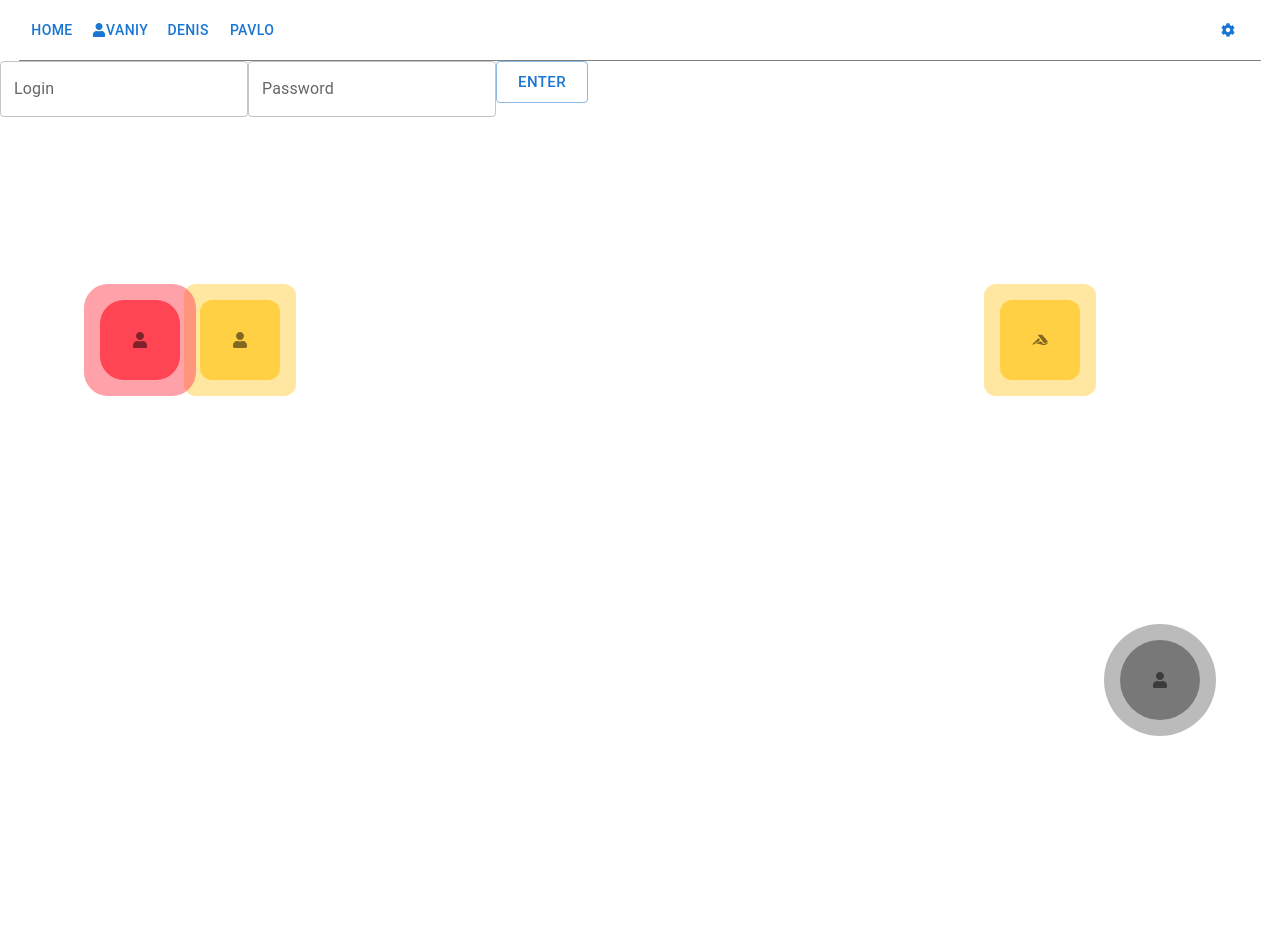
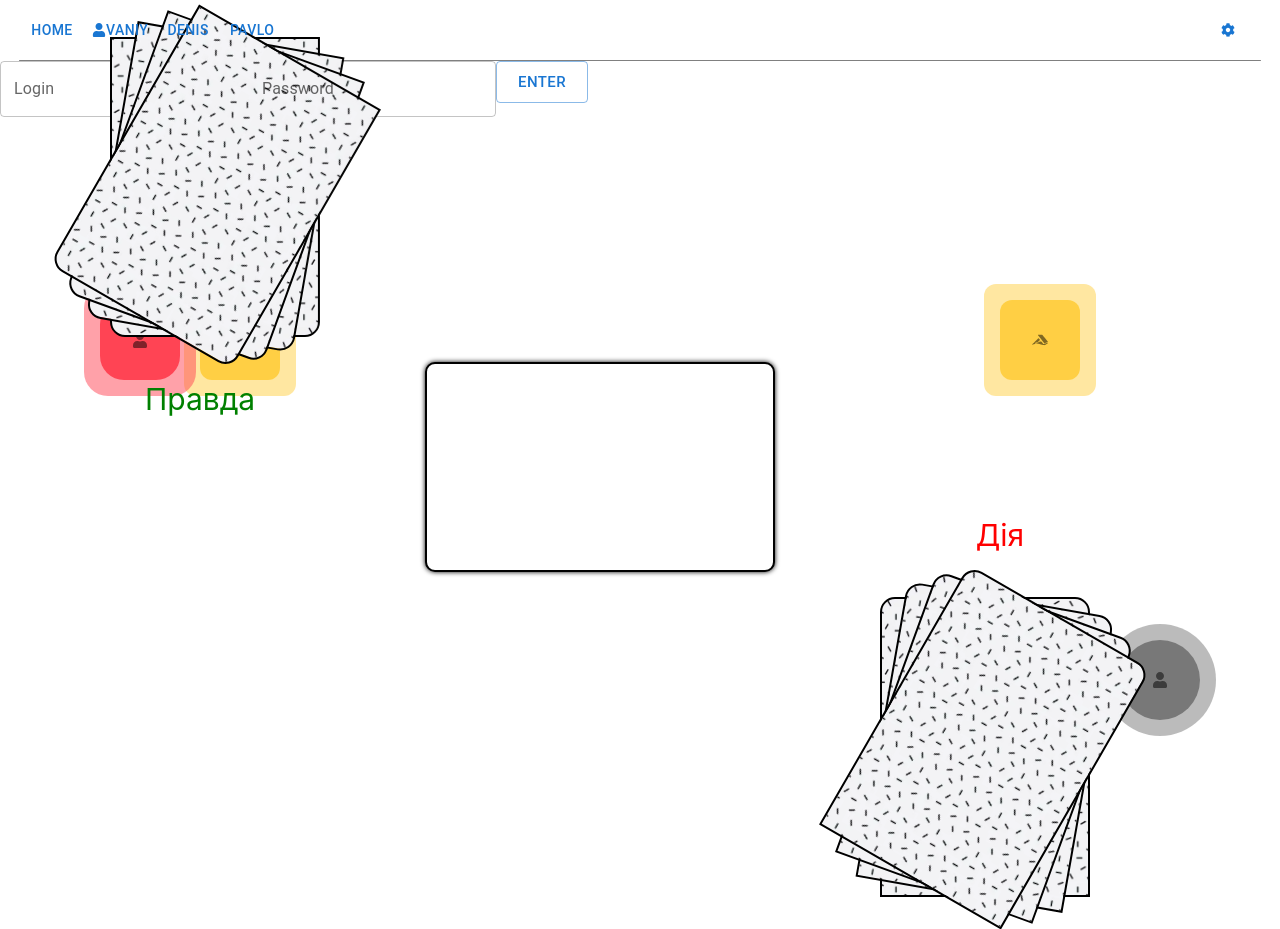
Before and after one commit to teenit/truthORaction, a React (Create React App) app in the folder front/: page /pavlo in a window 1280 px wide. Before the commit the page ends 800 px from the top, so only its background shows below. Built offline with nearby package versions, Linux system fonts and the light colour scheme.

Commit message:
Card game vanya

```diff
--- a/front/src/components/Pavlo/Pavlo.jsx
+++ b/front/src/components/Pavlo/Pavlo.jsx
@@ -3,6 +3,7 @@ import React, { useState } from "react";
 import CallBackButton from "./ActionButtons/CallBackButton";
 import { FaUser } from 'react-icons/fa';
 import { FaAccusoft } from "react-icons/fa";
+import DeckCardMain from "../cards/deckCards/DeckCardMain";
 
 const Pavlo = () => {
     const [state, setState] = useState({
@@ -15,7 +16,7 @@ const Pavlo = () => {
     }
 
     return (
-        <div>
+        <div style={{position:'relative'}}>
             <div className="Pavlo-form">
                 <TextField label="Login" value={state.login} onChange={(e) => {
                     setState({ ...state, login: e.target.value })
@@ -56,6 +57,7 @@ const Pavlo = () => {
 
 
             <CallBackButton  FaUser={FaUser} />
+            <DeckCardMain />
         </div>
     )
 }
--- a/front/src/components/Vanya/Vanya.jsx
+++ b/front/src/components/Vanya/Vanya.jsx
@@ -10,6 +10,7 @@ import Card from "../cards/Card";
 import Deck from "../cards/Deck";
 import TruthCard from "../cards/animated-cards/TruthCard";
 import ActionCard from "../cards/animated-cards/ActionCard";
+import DeckCardMain from "../cards/deckCards/DeckCardMain";
 const Vanya = () => {
 const [loader,setLoader] = useState(true);
 const [state, setState] = useState({
@@ -50,10 +51,7 @@ const send = () =>{
                 {/* {loader &&
                 <Loader />} */}
             </div>
-            <Card />
-            <TruthCard />
-            <ActionCard />
-            <Deck />
+            <DeckCardMain />
         </div>
     )
 }
--- a/front/src/components/cards/Card.jsx
+++ b/front/src/components/cards/Card.jsx
@@ -1,7 +1,7 @@
 import React from "react";
 import './Card.scss';
 
-const Card = () =>{
+const Card = ({question = ""}) =>{
     // const cards = {
     //     card1:"Як звали вашого першого домашнього улюбленця?",
     //     card2:"У скільки років ви уперше пішли в школу?",
@@ -18,7 +18,7 @@ const Card = () =>{
     // )
     return(
         <div className="Card">
-            <div>Виберіть правду або дію</div>
+            <div>{question}</div>
         </div>
     )
 }
--- a/front/src/components/cards/Deck.jsx
+++ b/front/src/components/cards/Deck.jsx
@@ -1,25 +1,81 @@
-import React from "react";
+import React, { useState } from "react";
 import "./Deck.scss";
+import TruthCard from "./animated-cards/TruthCard";
+import ActionCard from "./animated-cards/ActionCard";
+import Card from "./Card";
+
+const ACTION_QUESTIONS = {
+    0: "QUEST 1",
+    1: "QUEST 2",
+    2: "QUEST 3",
+    3: "QUEST 4",
+    4: "QUEST 5",
+    5: "QUEST 6",
+    6: "QUEST 7",
+}
+
+const TRUTH_QUESTIONS = {
+    0: "QUEST weifjiw 1",
+    1: "QUEST eifwji 2",
+    2: "QUEST ifweji 3",
+}
 
 const Deck = () =>{
 
+    const [isAnimatingAction, setIsAnimatingAction] = useState(false);
+    const [isAnimatingTruth, setIsAnimatingTruth] = useState(false);
+    const [activeQuestion, setActiveQuestion] = useState("");
+
+    const handleClickAction = () => {
+
+        let question = getRandomQuestion(ACTION_QUESTIONS)
+
+        setTimeout(() => setActiveQuestion(question), 2200);
+        setIsAnimatingAction(false);
+        setTimeout(() => setIsAnimatingAction(true), 0);
+
+    };
+
+    const handleClickTruth = () => {
+
+        let question = getRandomQuestion(TRUTH_QUESTIONS)
+
+        setTimeout(() => setActiveQuestion(question), 2200);
+        setIsAnimatingTruth(false);
+        setTimeout(() => setIsAnimatingTruth(true), 0);
+    };
+
+    const getRandomQuestion = (questions) => {
+        let randomNamber = Math.floor(Math.random() * Object.keys(questions).length);
+
+        return questions[randomNamber];
+    }
+
     return(
+        <>
+        <ActionCard isAnimating={isAnimatingAction}/>
         <div className="decks">
-            <div className="deckOne">
+            <div className="deckOne" onClick={handleClickAction}>
                 <div>Дія</div>
                 <div className="card one"></div>
                 <div className="card two"></div>
                 <div className="card three"></div>
                 <div className="card four"></div>
+
             </div>
-            <div className="deckTwo">
+            <div className="deckTwo" onClick={handleClickTruth}>
                 <div className="text">Правда</div>
                 <div className="card one"></div>
                 <div className="card two"></div>
                 <div className="card three"></div>
                 <div className="card four"></div>
+
             </div>
         </div>
+        <TruthCard isAnimating={isAnimatingTruth}/>
+        <Card question={activeQuestion}/>
+        </>
+
 
     )
 
--- a/front/src/components/cards/animated-cards/Action.scss
+++ b/front/src/components/cards/animated-cards/Action.scss
@@ -1,8 +1,12 @@
 .container{
     position: absolute;
-    width: 100%;
-    min-height: 700px;
+    width: 1200px;
+    height: 700px;
+    display: flex;
+    align-items: center;
+    justify-content: center;
 }
+
 .ActionCard {
   width: 350px;
   height: 210px;
@@ -15,21 +19,24 @@
   border-radius: 15px;
   rotate: calc(90deg);
   transition: .5s;
-  z-index: 1000;
+  z-index: -1;
   opacity: 0;
   /* НЕ ставимо animation тут */
 }
 
 .animateCardA {
+  display: none;
   animation-name: CardAnimationA;
   animation-iteration-count: 1;
   animation-duration: 3s;
   animation-direction: alternate;
   animation-fill-mode: forwards; // ← Додати
+  z-index: 1000;
 }
 
 @keyframes CardAnimationA {
   0% {
+    display: block;
     width: 350px;
     height: 210px;
     right: -30px;
@@ -44,6 +51,7 @@
     bottom: 245px;
     rotate: calc(0deg);
     opacity: 100;
+    display: block;
   }
   50%{
     width: 350px;
@@ -52,6 +60,7 @@
     bottom: 245px;
     rotate: calc(0deg);
     opacity: 100;
+    display: block;
   }
   90%{
     width: 350px;
@@ -60,6 +69,7 @@
     bottom: 245px;
     rotate: calc(0deg);
     opacity: 0;
+    display: block;
   }
   100%{
     width: 350px;
@@ -68,5 +78,6 @@
     bottom: 100px;
     rotate: calc(90deg);
     opacity: 0;
+    display: none;
   }
 }
--- a/front/src/components/cards/animated-cards/ActionCard.jsx
+++ b/front/src/components/cards/animated-cards/ActionCard.jsx
@@ -1,20 +1,12 @@
 import React, {useState} from 'react';
 import './Action.scss';
 
-const ActionCard = () =>{
-  const [isAnimating, setIsAnimating] = useState(false);
+const ActionCard = ({isAnimating = false}) =>{
 
-const handleClick = () => {
-  setIsAnimating(false);
-  setTimeout(() => setIsAnimating(true), 0); // ← Надійний reset
-};
     return(
-    <div className="container">
       <div
         className={`ActionCard ${isAnimating ? 'animateCardA' : ''}`}
-        onClick={handleClick}
       ></div>
-    </div>
     )
 }
 
--- a/front/src/components/cards/animated-cards/TruthCard.jsx
+++ b/front/src/components/cards/animated-cards/TruthCard.jsx
@@ -1,20 +1,11 @@
 import React, {useState} from 'react';
 import './TruthCard.scss';
 
-const TruthCard = () =>{
-  const [isAnimating, setIsAnimating] = useState(false);
-
-const handleClick = () => {
-  setIsAnimating(false);
-  setTimeout(() => setIsAnimating(true), 0); // ← Надійний reset
-};
+const TruthCard = ({isAnimating = false}) =>{
     return(
-    <div className="container">
       <div
         className={`truthCard ${isAnimating ? 'animateCard' : ''}`}
-        onClick={handleClick}
       ></div>
-    </div>
     )
 }
 
--- a/front/src/components/cards/animated-cards/TruthCard.scss
+++ b/front/src/components/cards/animated-cards/TruthCard.scss
@@ -1,8 +1,4 @@
-.container{
-    position: absolute;
-    width: 100%;
-    min-height: 700px;
-}
+
 .truthCard {
   width: 350px;
   height: 210px;
--- /dev/null
+++ b/front/src/components/cards/deckCards/DeckCardMain.jsx
@@ -0,0 +1,18 @@
+import React from "react";
+import Card from "../Card";
+import TruthCard from "../animated-cards/TruthCard";
+import ActionCard from "../animated-cards/ActionCard";
+import Deck from "../Deck";
+
+const DeckCardMain = () => {
+
+  return(
+    <>
+      <div className="container">
+        <Deck />
+      </div>
+    </>
+  )
+}
+
+export default DeckCardMain;
```
